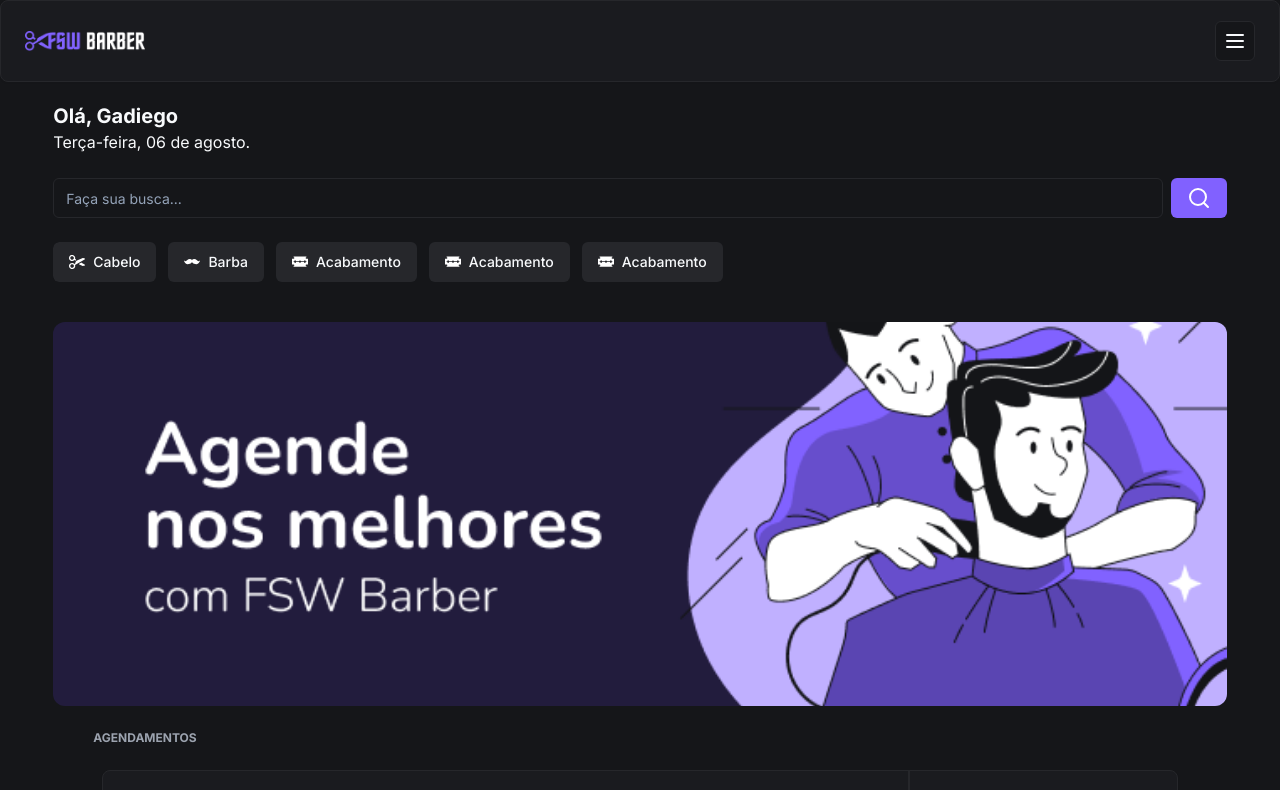
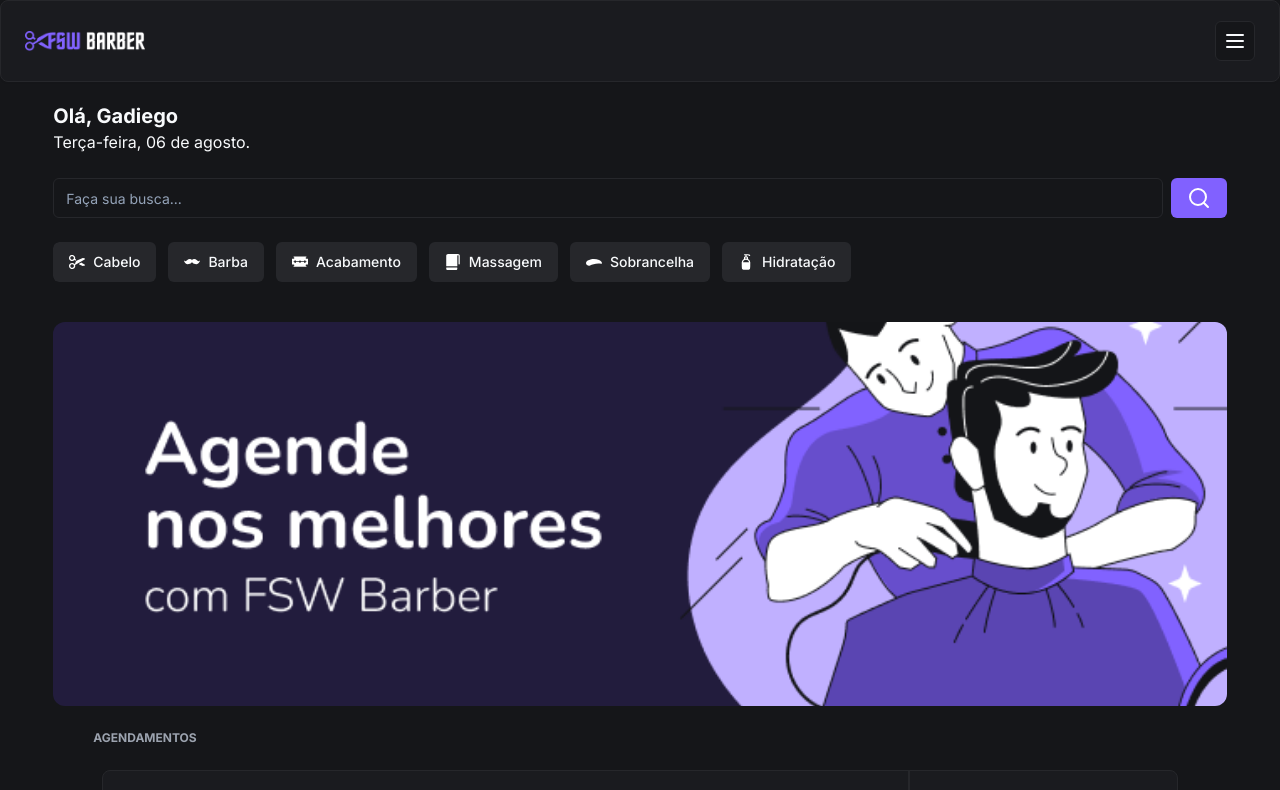
Before and after one commit to GadiegoN/barber-app, a Next.js app: page / in a window 1280 px wide. Shown: the top 790 px of the page. Built offline with nearby package versions, Linux system fonts and the light colour scheme; no server answers; the database is empty.

Commit message:
feat: add bookingItem component

```diff
--- a/src/app/page.tsx
+++ b/src/app/page.tsx
@@ -1,8 +1,5 @@
 import { BarberShopItem } from "@/components/barber-shop-item"
-import { Avatar, AvatarFallback, AvatarImage } from "@/components/ui/avatar"
-import { Badge } from "@/components/ui/badge"
 import { Button } from "@/components/ui/button"
-import { Card, CardContent } from "@/components/ui/card"
 import { Input } from "@/components/ui/input"
 import { db } from "@/lib/prisma"
 import { Search } from "lucide-react"
@@ -15,6 +12,8 @@
   CarouselPrevious,
 } from "@/components/ui/carousel"
 import { ScrollArea, ScrollBar } from "@/components/ui/scroll-area"
+import { quickSearchOptions } from "@/constants/search"
+import { BookingItem } from "@/components/booking-item"
 
 export default async function Home() {
   const barberShop = await db.barbershop.findMany()
@@ -40,41 +39,17 @@
 
       <ScrollArea className="mx-auto w-full whitespace-nowrap rounded-md pb-4">
         <div className="flex gap-3">
-          <Button variant="secondary" className="gap-2">
-            <Image src="/cabelo.svg" width={16} height={16} alt="Cabelo" />
-            Cabelo
-          </Button>
-          <Button variant="secondary" className="gap-2">
-            <Image src="/barba.svg" width={16} height={16} alt="Barba" />
-            Barba
-          </Button>
-          <Button variant="secondary" className="gap-2">
-            <Image
-              src="/acabamento.svg"
-              width={16}
-              height={16}
-              alt="Acabamento"
-            />
-            Acabamento
-          </Button>
-          <Button variant="secondary" className="gap-2">
-            <Image
-              src="/acabamento.svg"
-              width={16}
-              height={16}
-              alt="Acabamento"
-            />
-            Acabamento
-          </Button>
-          <Button variant="secondary" className="gap-2">
-            <Image
-              src="/acabamento.svg"
-              width={16}
-              height={16}
-              alt="Acabamento"
-            />
-            Acabamento
-          </Button>
+          {quickSearchOptions.map((option, i) => (
+            <Button key={i} variant="secondary" className="gap-2">
+              <Image
+                src={option.imageUrl}
+                width={16}
+                height={16}
+                alt={option.title}
+              />
+              {option.title}
+            </Button>
+          ))}
         </div>
         <ScrollBar orientation="horizontal" className="cursor-pointer" />
       </ScrollArea>
@@ -89,31 +64,7 @@
         />
       </div>
 
-      <h2 className="ml-10 select-none text-xs font-bold uppercase text-gray-400">
-        Agendamentos
-      </h2>
-
-      <Card className="mx-auto w-10/12 md:w-11/12">
-        <CardContent className="flex h-32 justify-between p-0">
-          <div className="flex flex-col justify-center gap-2 px-4">
-            <Badge className="w-fit">Confirmado</Badge>
-            <h3 className="font-semibold">Corte de cabelo</h3>
-
-            <div className="flex items-center gap-2">
-              <Avatar className="size-6">
-                <AvatarImage src="https://github.com/gadiegon.png" />
-                <AvatarFallback>GN</AvatarFallback>
-              </Avatar>
-              <p className="text-sm">Gadiego Nogueira</p>
-            </div>
-          </div>
-          <div className="flex w-3/12 flex-col items-center justify-center border-l-2">
-            <p className="text-sm">Agosto</p>
-            <p className="text-2xl">07</p>
-            <p className="text-sm">09:45</p>
-          </div>
-        </CardContent>
-      </Card>
+      <BookingItem />
 
       <h2 className="ml-10 select-none text-xs font-bold uppercase text-gray-400">
         Recomendados
--- /dev/null
+++ b/src/components/booking-item.tsx
@@ -0,0 +1,35 @@
+import { Card, CardContent } from "./ui/card"
+import { Avatar, AvatarFallback, AvatarImage } from "./ui/avatar"
+import { Badge } from "./ui/badge"
+
+export function BookingItem() {
+  return (
+    <>
+      <h2 className="ml-10 select-none text-xs font-bold uppercase text-gray-400">
+        Agendamentos
+      </h2>
+
+      <Card className="mx-auto w-10/12 md:w-11/12">
+        <CardContent className="flex h-32 justify-between p-0">
+          <div className="flex flex-col justify-center gap-2 px-4">
+            <Badge className="w-fit">Confirmado</Badge>
+            <h3 className="font-semibold">Corte de cabelo</h3>
+
+            <div className="flex items-center gap-2">
+              <Avatar className="size-6">
+                <AvatarImage src="https://github.com/gadiegon.png" />
+                <AvatarFallback>GN</AvatarFallback>
+              </Avatar>
+              <p className="text-sm">Gadiego Nogueira</p>
+            </div>
+          </div>
+          <div className="flex w-3/12 flex-col items-center justify-center border-l-2">
+            <p className="text-sm">Agosto</p>
+            <p className="text-2xl">07</p>
+            <p className="text-sm">09:45</p>
+          </div>
+        </CardContent>
+      </Card>
+    </>
+  )
+}
--- /dev/null
+++ b/src/constants/search.ts
@@ -0,0 +1,31 @@
+interface QuickSearchOptionsProps {
+  imageUrl: string
+  title: string
+}
+
+export const quickSearchOptions: QuickSearchOptionsProps[] = [
+  {
+    imageUrl: "/cabelo.svg",
+    title: "Cabelo",
+  },
+  {
+    imageUrl: "/barba.svg",
+    title: "Barba",
+  },
+  {
+    imageUrl: "/acabamento.svg",
+    title: "Acabamento",
+  },
+  {
+    imageUrl: "/massagem.svg",
+    title: "Massagem",
+  },
+  {
+    imageUrl: "/sobrancelha.svg",
+    title: "Sobrancelha",
+  },
+  {
+    imageUrl: "/hidratacao.svg",
+    title: "Hidratação",
+  },
+]
```
